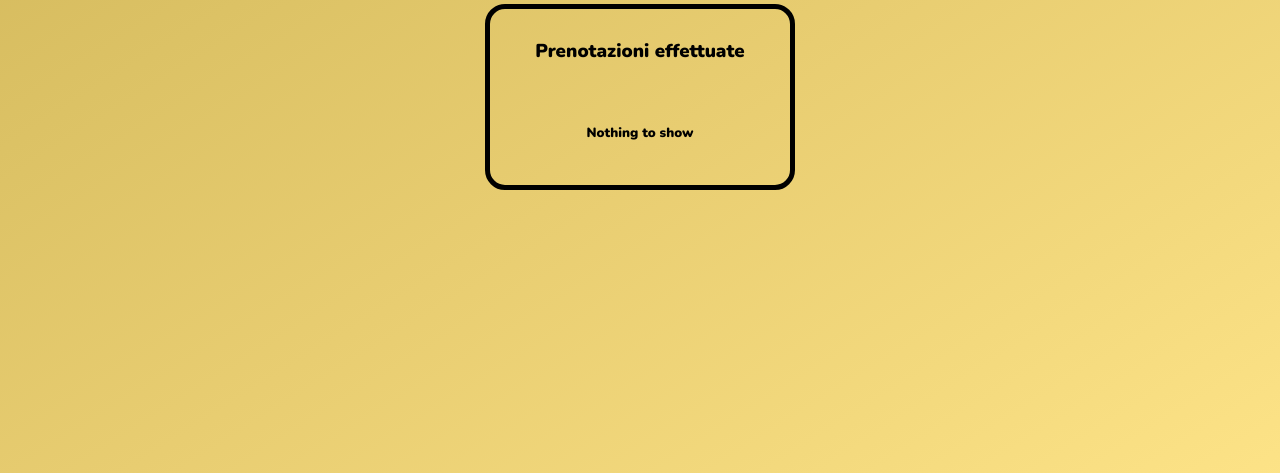
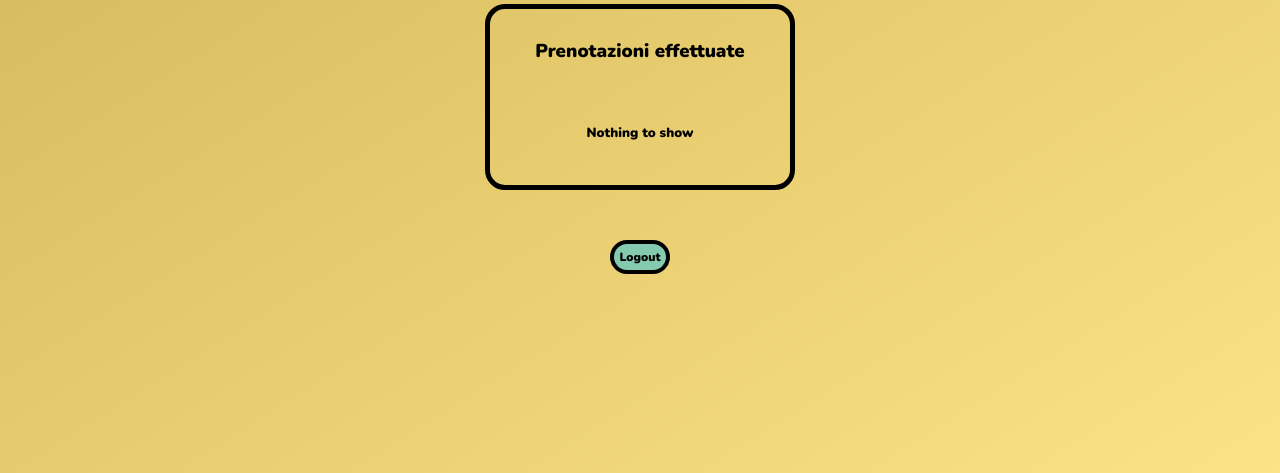
Before and after one commit to arco2121/Colombara_CalcettoPhpStyle, a PHP site: page /files/profilo.php in a window 1280 px wide. Shown: the part 248-721 px from the top of the page. Run offline with PHP 8.4, Linux system fonts and the light colour scheme; data comes from the database, SQL or seed files in the repository; data that the repository does not hold is empty.

Commit message:
PER IL MOMENTO ORA

```diff
--- a/files/profilo.php
+++ b/files/profilo.php
@@ -7,7 +7,7 @@ require_once "NavBar_Element.php";
     $data = Database::getInstance()->getConnection();
     if(!empty($_POST))
     {
-        if(!empty($_POST["logout"]))
+        if(isset($_POST["logout"]) && $_POST["logout"] == 1)
         {
             session_destroy();
             header("Location: ./login.php");
@@ -73,5 +73,11 @@ require_once "NavBar_Element.php";
        </div>
     </div>
 </div>
+<div class="col">
+    <form method="post" action="./profilo.php">
+        <input type="hidden" value="1" name="logout">
+        <input type="submit" value="Logout">
+    </form>
+</div>
 </body>
 </html>
```
Also changed, not shown: files/login.php (+18 -6 lines).
